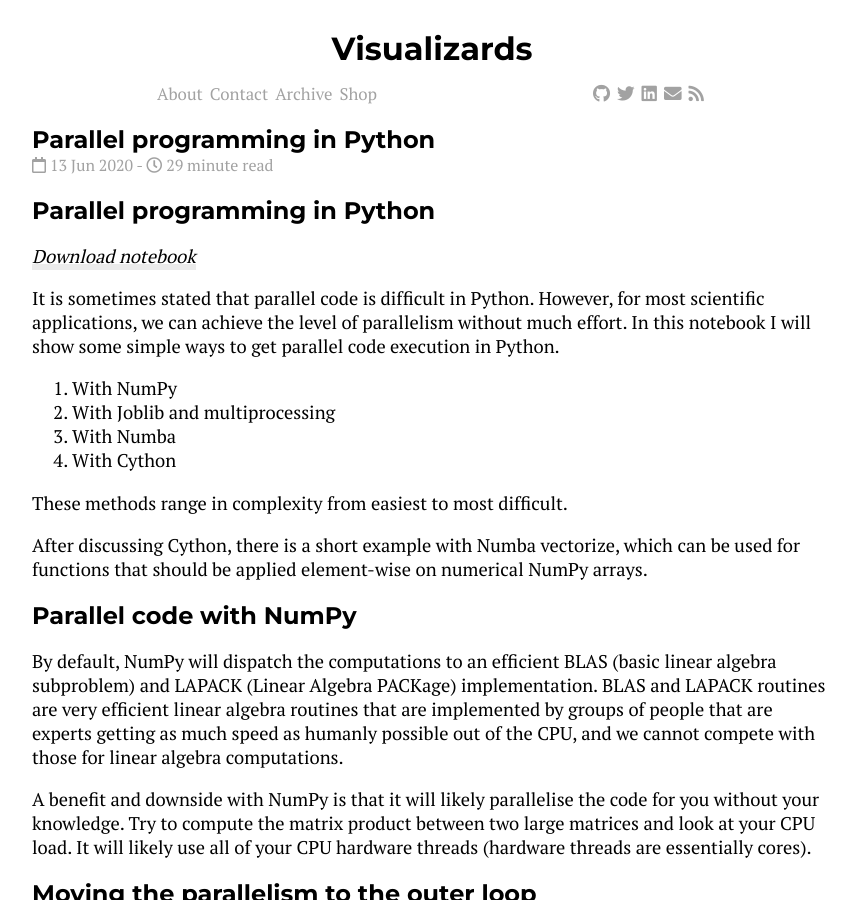
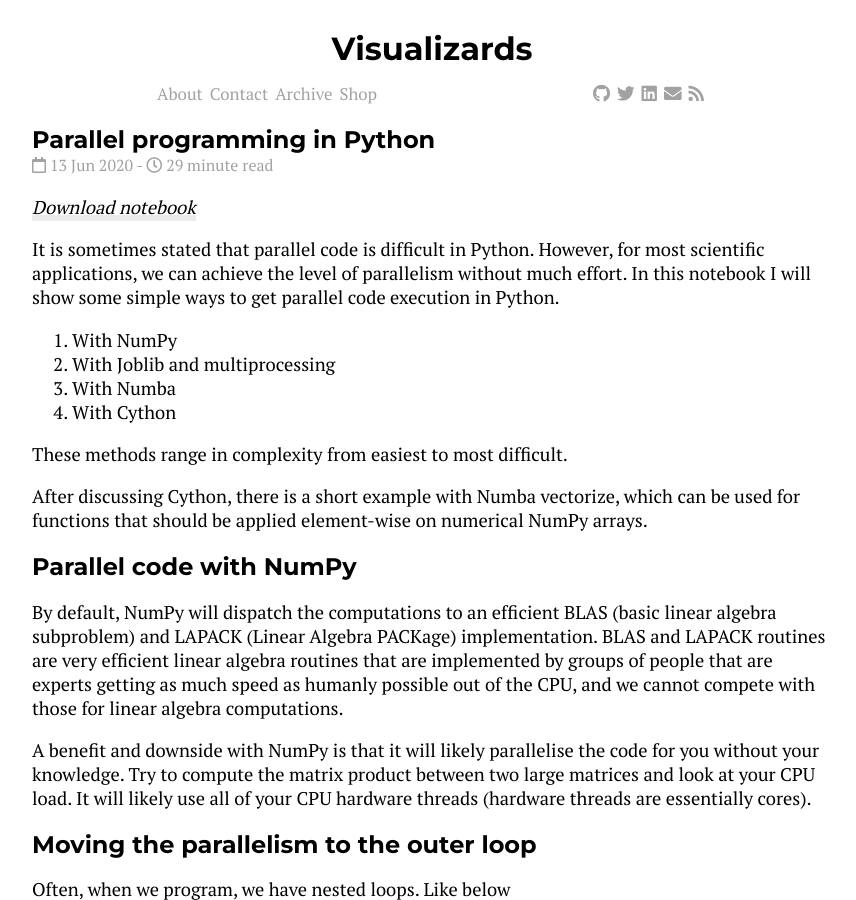
Before and after one commit to visualizards/visualizards.github.io, a Jekyll site: the page built from _posts/2020-06-13-parallel-python.md, in a window 1280 px wide and 900 px high. Shown: the whole window, without its empty margins (208-1064 px from the left). Built offline with Jekyll 4.4.1, drawn with Linux system fonts in a browser that asks for light colours; nearby versions of some CDN libraries.

Commit message:
Update 2020-06-13-parallel-python.md

```diff
--- a/_posts/2020-06-13-parallel-python.md
+++ b/_posts/2020-06-13-parallel-python.md
@@ -5,7 +5,6 @@ categories: [Python]
 description: "A howto on parallel programming in Python"
 ---
 
-# Parallel programming in Python
 *[Download notebook](/assets/notebooks/2020-06-13-parallel-python.ipynb)*
 
 It is sometimes stated that parallel code is difficult in Python. However, for most scientific applications, we can achieve the level of parallelism without much effort. In this notebook I will show some simple ways to get parallel code execution in Python.
```
